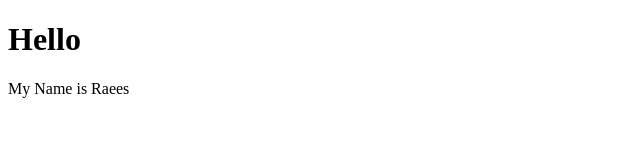
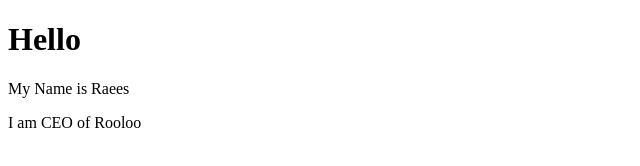
Before and after one commit to raeesnazeer/raeesnazeer.github.io, a plain HTML site: page index.html in a window 1280 px wide. Shown: the whole page, without its empty margins (0-640 px from the left). Drawn offline with Linux system fonts and the light colour scheme.

Commit message:
Update index.html

```diff
--- a/index.html
+++ b/index.html
@@ -4,6 +4,7 @@
 
 <h1>Hello</h1>
 <p>My Name is Raees</p>
+<p>I am CEO of Rooloo</p>
 
 </body>
 </html>
```
